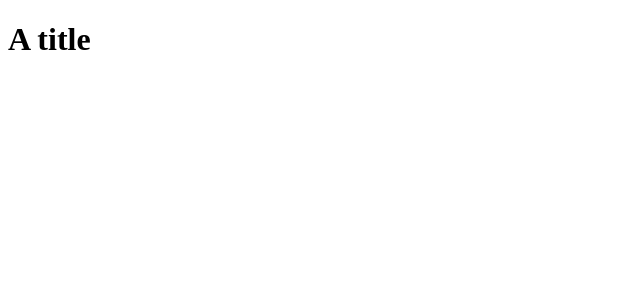
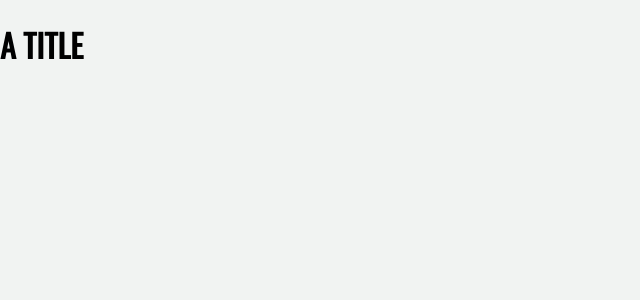
Before and after one commit to BenLorantfy-Archive/benlorantfy.github.io, a Jekyll site: the page built from _posts/2016-07-09-An-IoT-Dog-Pen.md, in a window 1280 px wide. Shown: the top 300 px of the page, without its empty margins (0-640 px from the left). Built offline with Jekyll 4.4.1, drawn with Linux system fonts in a browser that asks for light colours.

Commit message:
Update default.html

```diff
--- a/_layouts/default.html
+++ b/_layouts/default.html
@@ -6,7 +6,7 @@
    <meta name="author" content="Ben Lorantfy" />
 
    <link href="https://fonts.googleapis.com/css?family=Oswald" rel="stylesheet">
-   <link href="css/theme.css" rel="stylesheet" type="text/css" />
+   <link href="/css/theme.css" rel="stylesheet" type="text/css" />
 </head>
 <body>
 
```
